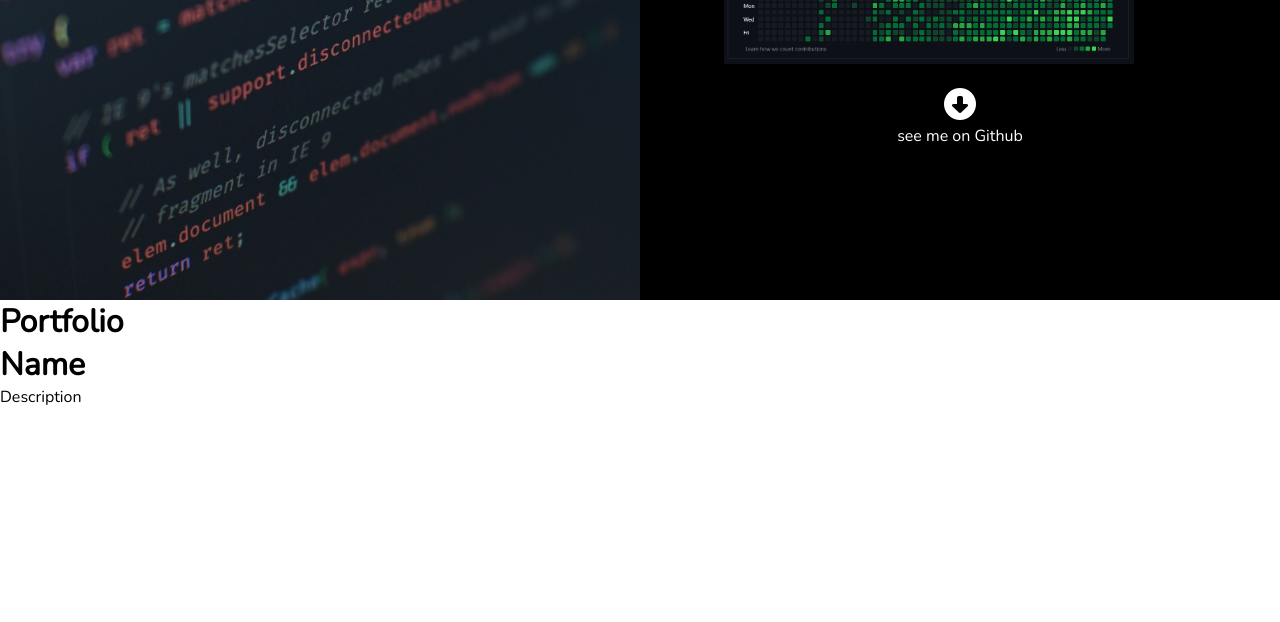
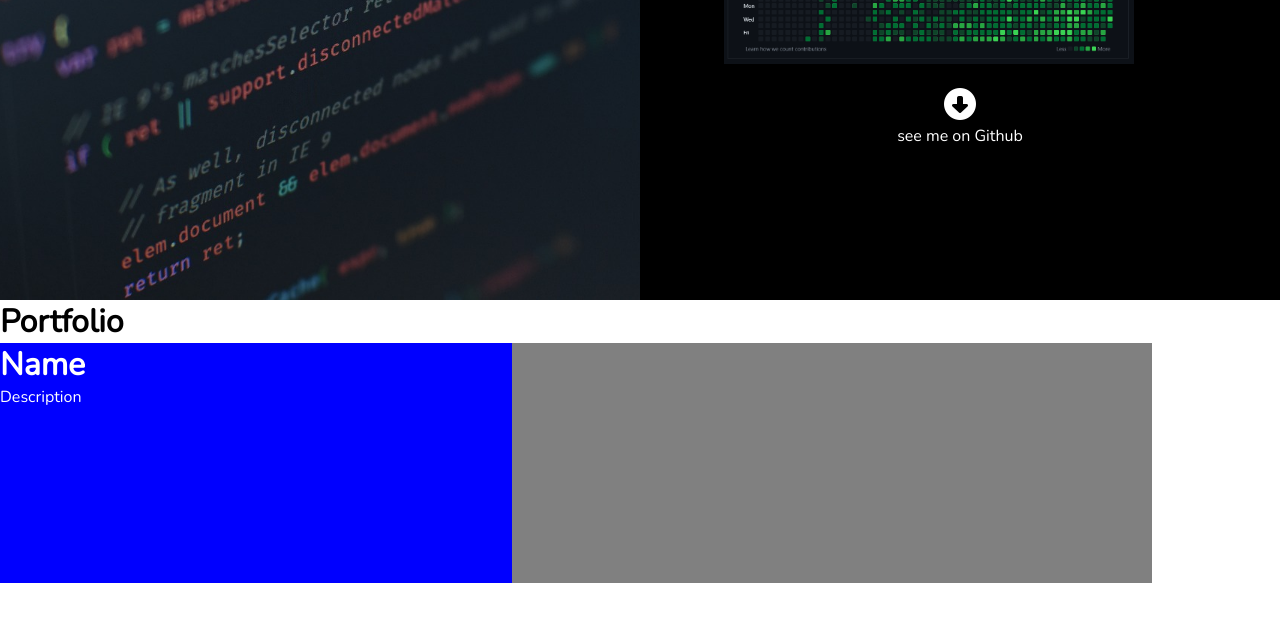
Before and after one commit to marcinoles87/mysite, a React (Create React App) app: page / in a window 1280 px wide. Shown: the part 2320-2942 px from the top of the page. Built offline with nearby package versions, Linux system fonts and the light colour scheme.

Commit message:
work with portfolio section

```diff
--- a/src/components/Portfolio.js
+++ b/src/components/Portfolio.js
@@ -9,13 +9,13 @@ function Portfolio() {
 
         <div className='portfolio-projects'>
 
-            <div className='project-description'>
+            <div className='portfolio-description'>
                 <h1>Name</h1>
                 <p>Description</p>
             </div>
 
-            <div className='projects-link'>
-                <a href='#'></a>
+            <div className='portfolio-link'>
+                <a href='#' ></a>
             </div>
         </div>
     </div>
--- a/src/components/portfolio.scss
+++ b/src/components/portfolio.scss
@@ -1,16 +1,19 @@
 .portfolio-container{
     width: 100vw;
     height: 100vh;
+
 
 
     .portfolio-projects{
         display: flex;
         flex-direction: row;
 
+
         .portfolio-description{
             width: 40vw;
             height: 30vh;
             background-color: blue;
+            color: white;
         }
 
         .portfolio-link{
```
